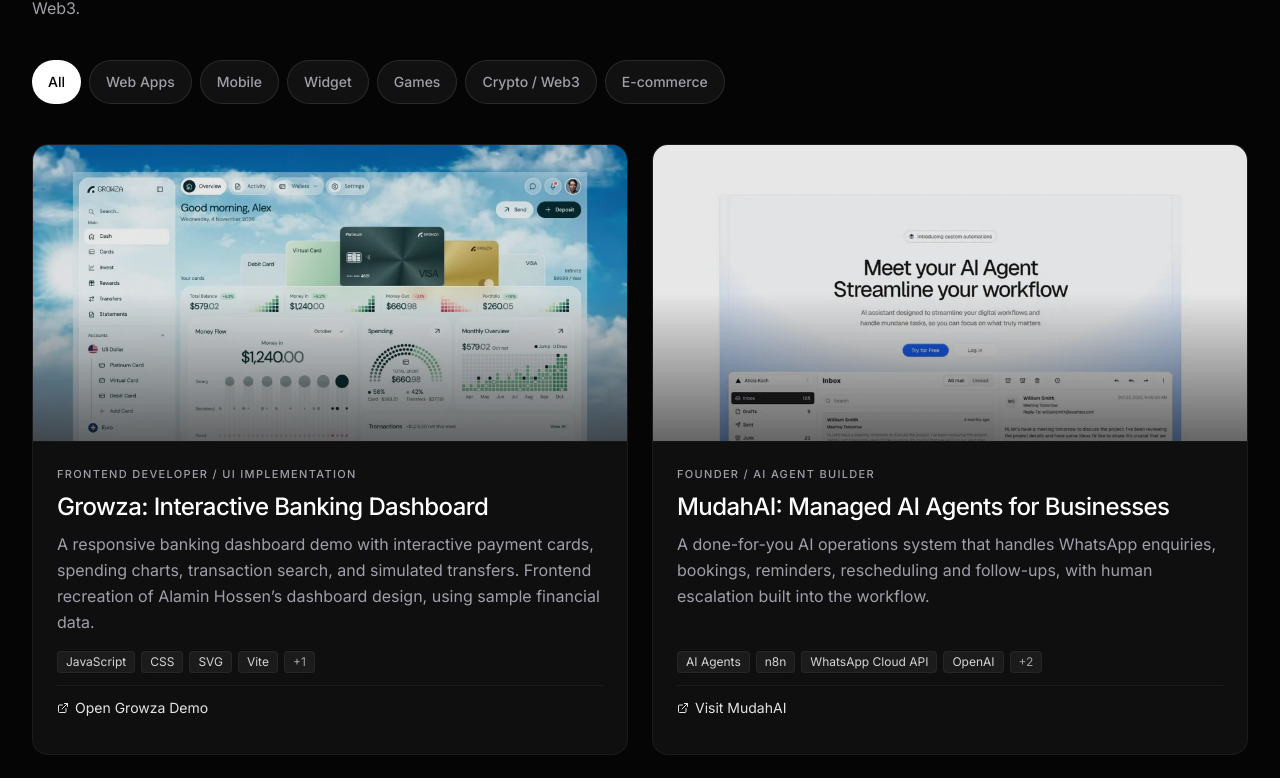
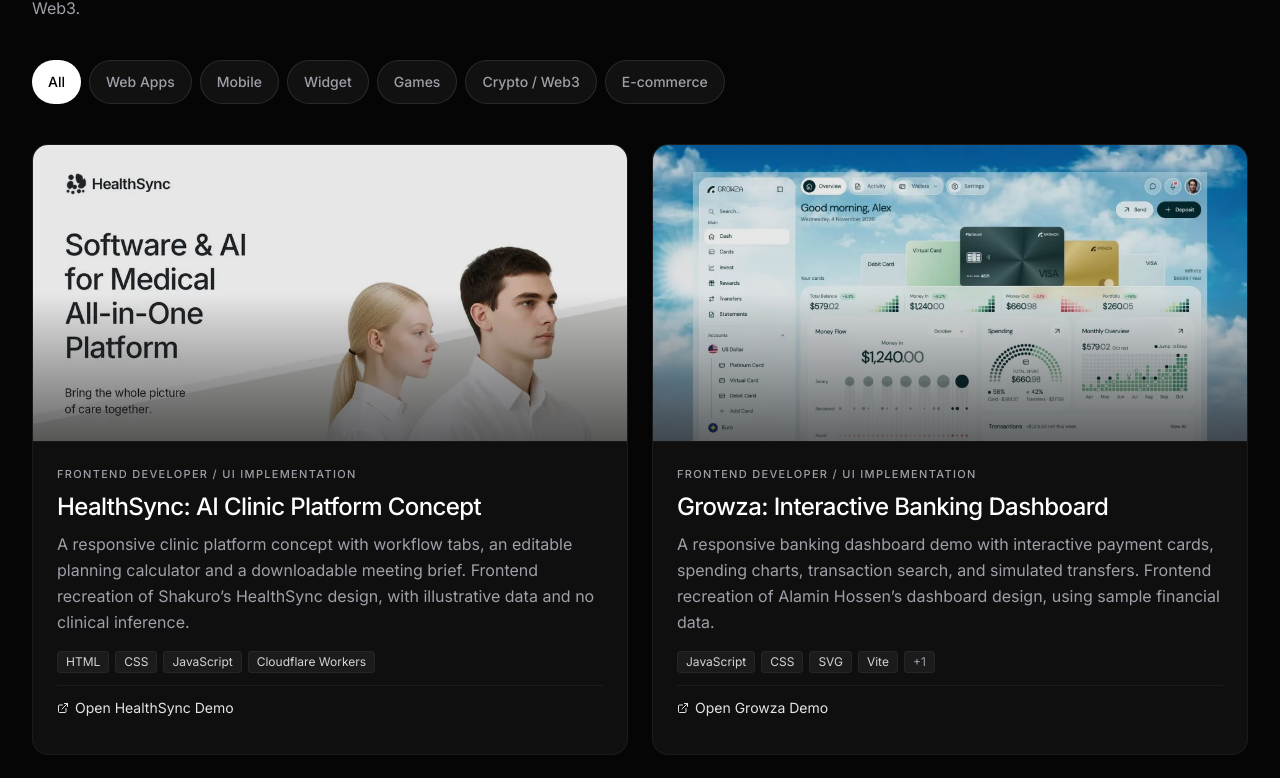
Before and after one commit to yusufsuhair/yusufsuhair-web, a Next.js app: page / in a window 1280 px wide. Shown: the part 4073-4851 px from the top of the page. Built offline with nearby package versions, Linux system fonts and the light colour scheme.

Commit message:
Add HealthSync clinic concept to Web Apps portfolio

```diff
--- a/components/ProjectsWidget.tsx
+++ b/components/ProjectsWidget.tsx
@@ -20,6 +20,18 @@ interface Project {
 }
 
 const projectsData: Project[] = [
+  {
+    name: "HealthSync",
+    title: "HealthSync: AI Clinic Platform Concept",
+    role: "Frontend Developer / UI Implementation",
+    url: "https://healthsync-ai-clinic.broadcast-studio.workers.dev/",
+    description:
+      "A responsive clinic platform concept with workflow tabs, an editable planning calculator and a downloadable meeting brief. Frontend recreation of Shakuro’s HealthSync design, with illustrative data and no clinical inference.",
+    tech: ["HTML", "CSS", "JavaScript", "Cloudflare Workers"],
+    category: "web",
+    image: "healthsync",
+    cta: "Open HealthSync Demo",
+  },
   {
     name: "Growza",
     title: "Growza: Interactive Banking Dashboard",
--- a/scripts/optimize-images.mjs
+++ b/scripts/optimize-images.mjs
@@ -9,8 +9,10 @@ import sharp from "sharp";
 const rootDir = path.resolve(path.dirname(fileURLToPath(import.meta.url)), "..");
 const QUALITY = 72;
 const PROJECT_WIDTHS = [480, 960];
+const requestedSlugs = process.argv.slice(2);
 
 const projects = [
+  { slug: "healthsync", source: "https://healthsync-ai-clinic.broadcast-studio.workers.dev/assets/healthsync-og-v1.jpg" },
   { slug: "mudahai", source: "https://mudahai.com/opengraph-image?b83510d8ccd8f3df" },
   { slug: "lepakmamak", source: "https://lepakmamak.my/og.png" },
   { slug: "slipstream", source: "public/screenshot-slipstream-f1.png" },
@@ -75,18 +77,22 @@ async function writeWebp(input, output, width, quality = QUALITY) {
   console.log(`${output}  ${Math.round(size / 1024)} KB`);
 }
 
-for (const { slug, source } of projects) {
+for (const slug of requestedSlugs) {
+  if (!projects.some((project) => project.slug === slug)) throw new Error(`Unknown project: ${slug}`);
+}
+
+for (const { slug, source } of projects.filter((project) => !requestedSlugs.length || requestedSlugs.includes(project.slug))) {
   const input = await loadSource(source);
   for (const width of PROJECT_WIDTHS) {
     await writeWebp(input, `public/projects/${slug}-${width}.webp`, width);
   }
 }
 
-for (const { output, source, width } of singles) {
+for (const { output, source, width } of requestedSlugs.length ? [] : singles) {
   await writeWebp(await loadSource(source), output, width);
 }
 
-for (const { slug, source } of certificates) {
+for (const { slug, source } of requestedSlugs.length ? [] : certificates) {
   const input = await loadSource(source);
   await writeWebp(input, `public/certificates/${slug}.webp`, 1400, 82);
   await writeWebp(input, `public/certificates/${slug}-thumb.webp`, 240);
```
Also changed, not shown: public/projects/healthsync-480.webp (added), public/projects/healthsync-960.webp (added).
